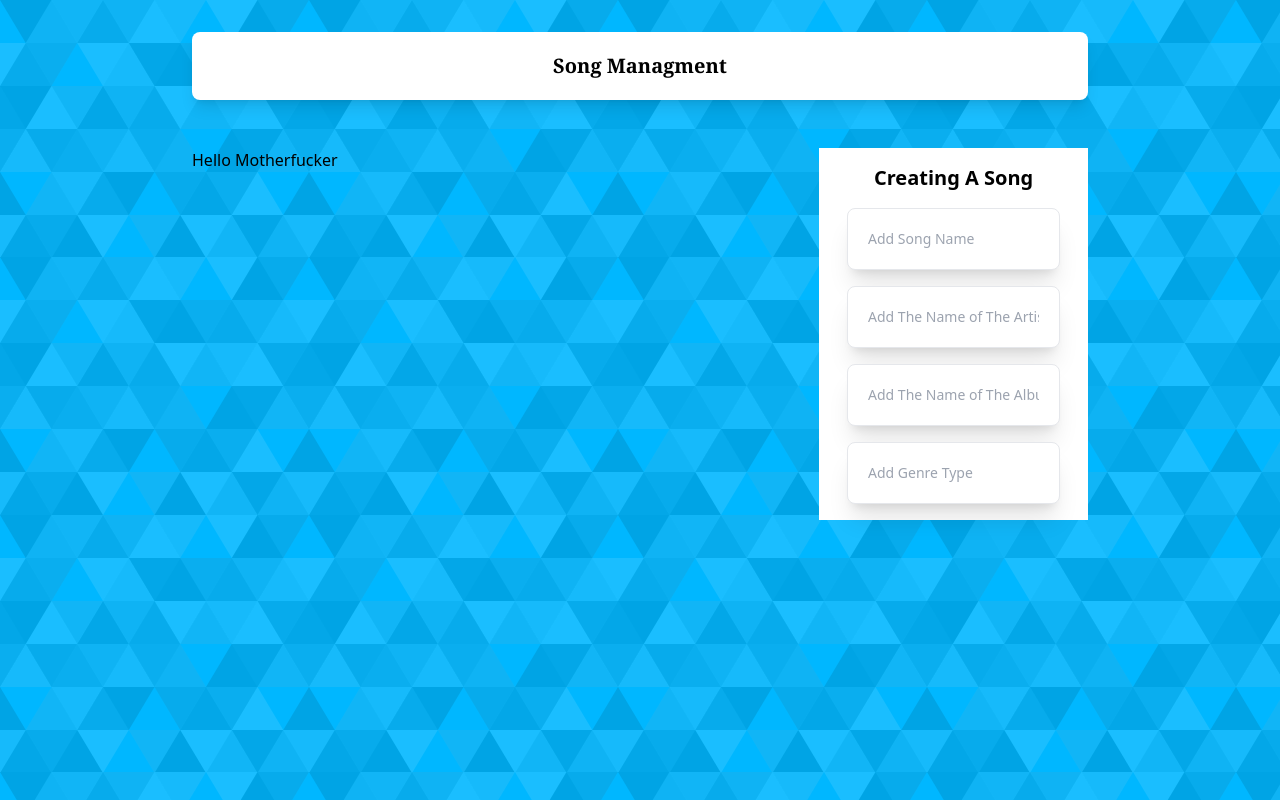
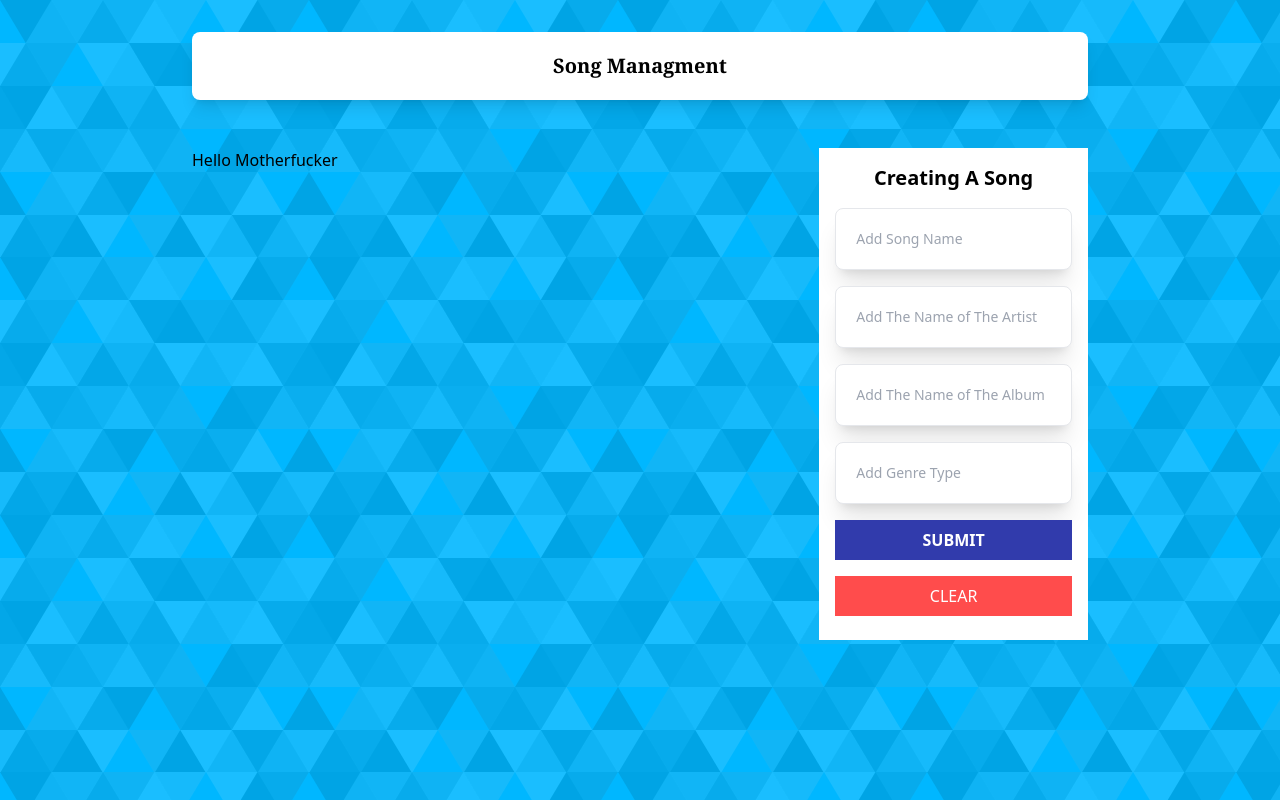
Before and after one commit to HaileabWolde/Song-Managment, a React (Create React App) app in the folder client/: page / in a window 1280 px wide. Built offline with nearby package versions, Linux system fonts and the light colour scheme.

Commit message:
Integerated TypeScript to I t

```diff
--- a/client/src/Forms.tsx
+++ b/client/src/Forms.tsx
@@ -1,29 +1,76 @@
+import { useState } from "react";
+
+interface IState {
+    people: {
+        Title: string,
+        Artist: string,
+        Album: string,
+        Genre: string
+    }
+}
 const Forms = ()=> {
+    const [formdata, setFormData] = useState<IState["people"]>({
+        Title: "",
+        Artist: "",
+        Album: "",
+        Genre: ''
+    })
+
+    const handleChange = (e:React.ChangeEvent<HTMLInputElement>)=> {
+        setFormData({
+            ...formdata,
+            [e.target.name] : e.target.value
+        })
+    }
+
     return (
-        <div className="w-[30%] bg-white p-4 flex flex-col gap-4">
+        <div className="w-[30%]  bg-white px-4 pt-4 pb-6 flex flex-col gap-4">
             <h1 className="text-xl font-semibold text-center">Creating A Song </h1>
-            <form className="w-[90%] mx-auto flex flex-col gap-4">
+            <form className="flex flex-col gap-4">
                 <input
                 type="text"
                 placeholder="Add Song Name"
-                className="p-5 bg-white rounded-lg shadow-xl w-full border text-sm"
+                className="p-5 bg-white rounded-lg shadow-xl w-full border text-sm outline-none"
+                value={formdata.Title}
+                name="Title"
+                onChange={handleChange}
                 />
                  <input
                 type="text"
                 placeholder="Add The Name of The Artist"
-                className="p-5 bg-white rounded-lg shadow-xl w-full border text-sm"
+                className="p-5 bg-white rounded-lg shadow-xl w-full border text-sm outline-none"
+                value={formdata.Artist}
+                name="Artist"
+                onChange={handleChange}
                 />
                  <input
                 type="text"
                 placeholder="Add The Name of The Album"
-                className="p-5 bg-white rounded-lg shadow-xl w-full border text-sm"
+                className="p-5 bg-white rounded-lg shadow-xl w-full border text-sm outline-none"
+                name="Album"
+                value={formdata.Album}
+                onChange={handleChange}
                 />
                  <input
                 type="text"
                 placeholder="Add Genre Type"
-                className="p-5 bg-white rounded-lg shadow-xl w-full border text-sm"
+                className="p-5 bg-white rounded-lg shadow-xl w-full border text-sm outline-none"
+                value={formdata.Genre}
+                name="Genre"
+                onChange={handleChange}
                 />
+                <button
+                type="submit"
+                className="p-2 font-bold text-white bg-[#313bac]"
 
+                >
+                    SUBMIT
+                </button>
+                <button
+                className="p-2 bg-[#FF0000] text-white bg-opacity-70"
+                >
+                    CLEAR
+                </button>
             </form>
         </div>
     )
```
